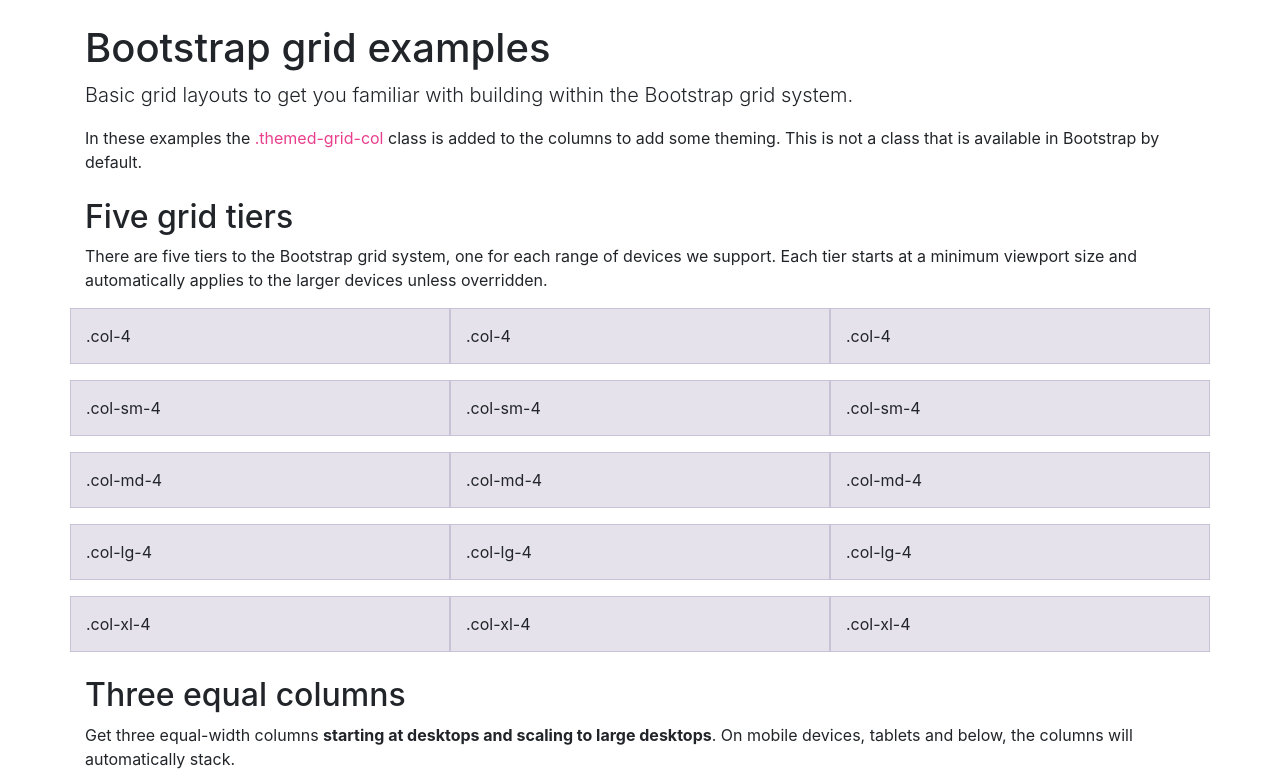
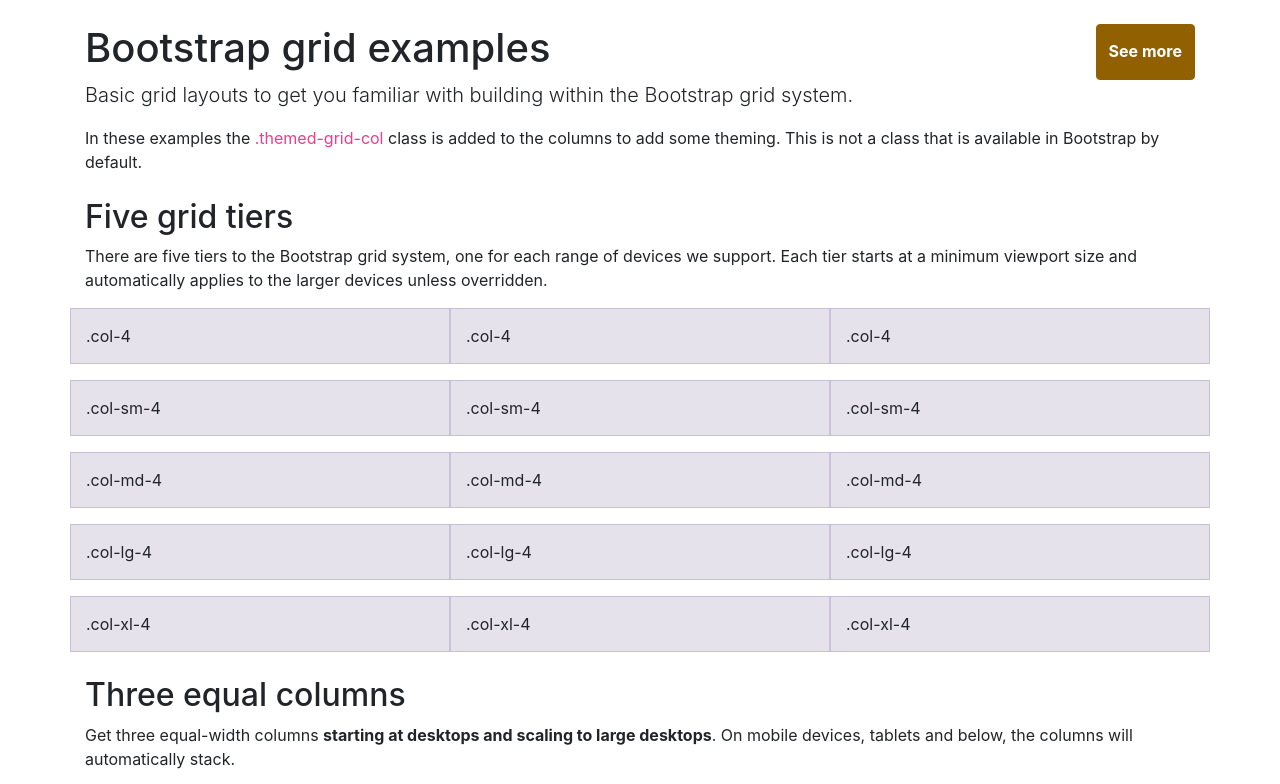
Before and after one commit to noarzxcvbnm/week6, a plain HTML site: page index.html in a window 1280 px wide. Shown: the top 784 px of the page. Drawn offline with Linux system fonts and the light colour scheme.

Commit message:
week6(2.0)

```diff
--- a/index.html
+++ b/index.html
@@ -9,7 +9,11 @@
 <body>
         <ul class="container">
             <li>
-                <h1>Bootstrap grid examples</h1>
+                <div class="title">
+                    <h1>Bootstrap grid examples</h1>
+                    <div class="btn btn-primary font-weight-bold">See more</div>
+                </div>
+
                 <p class="leader">Basic grid layouts to get you familiar with building within the Bootstrap grid system.</p>
                 <p>In these examples the <span class="text-red">.themed-grid-col</span> class is added to the columns to add some theming. This is not a class that is available in Bootstrap by default.</p>
             </li>
--- a/scss/_index.scss
+++ b/scss/_index.scss
@@ -22,6 +22,16 @@
     border: 1px solid rgba(86, 61, 124, .2);
     padding: 15px;
 }
+h1{
+    display: inline;
+}
+.title{
+    display: flex;
+    justify-content: space-between;
+}
+.btn{
+    line-height:40px ;
+}
 h2{
     margin-top: 24px;
     margin-bottom: 8px;
--- a/scss/bootstrap/_variables.scss
+++ b/scss/bootstrap/_variables.scss
@@ -66,7 +66,7 @@ $colors: map-merge(
   $colors
 );
 
-$primary:       $blue !default;
+$primary:       #916000 !default;
 $secondary:     $gray-600 !default;
 $success:       $green !default;
 $info:          $cyan !default;
```
Also changed, not shown: scss/all.css, scss/bootstrap/bootstrap-reboot.css, scss/bootstrap/bootstrap.css, 3 other files.
